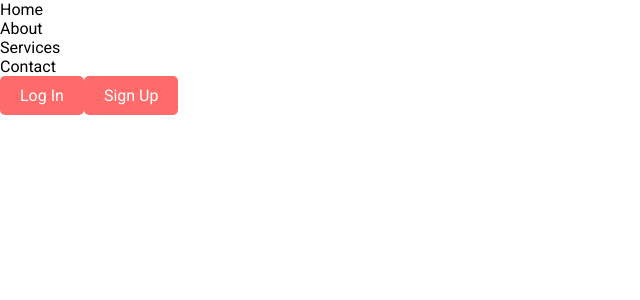
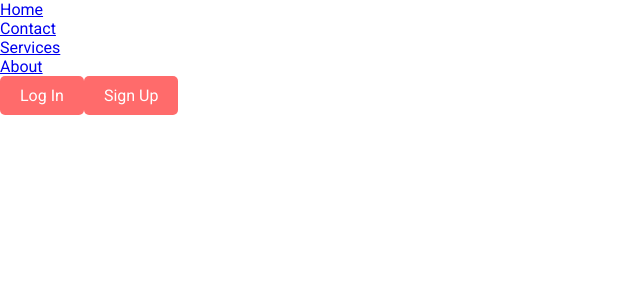
Before and after one commit to Pelani2/something-of-todo, a React (Create React App) app: page / in a window 1280 px wide. Shown: the top 300 px of the page, without its empty margins (0-640 px from the left). Built offline with nearby package versions, Linux system fonts and the light colour scheme.

Commit message:
added some links

```diff
--- a/src/components/buttons/login-and-signup/LoginAndSignupButton.css
+++ b/src/components/buttons/login-and-signup/LoginAndSignupButton.css
@@ -6,7 +6,7 @@
     padding: 10px 20px;
     font-size: 16px;
     cursor: pointer;
-    transition: background-color 0.3 ease;
+    transition: background-color 0.5 ease;
 }
 
 .login-signup-button:hover {
--- a/src/components/navbar/Navbar.js
+++ b/src/components/navbar/Navbar.js
@@ -1,25 +1,34 @@
 import React from "react";
 import "../navbar/NavbarStyles.css";
 import LoginAndSignupButton from "../buttons/login-and-signup/LoginAndSignupButton";
+import { Link } from "react-router-dom";
 
 export default function Navbar() {
     return(
-        <nav>
-            <ul>
+        <nav className="navbar">
+            <ul className="navbar__links">
                 <li>
-                    Home
+                    <Link to="/">
+                        Home
+                    </Link>
                 </li>
                 <li>
-                    About
+                    <Link to="/contactpage" >
+                        Contact
+                    </Link>
                 </li>
                 <li>
-                    Services
+                    <Link to="/servicespage" >
+                        Services
+                    </Link>
                 </li>
                 <li>
-                    Contact
+                    <Link to="/aboutpage" >
+                        About
+                    </Link>
                 </li>
             </ul>
-            <div>
+            <div className="navbar__buttons">
                 <LoginAndSignupButton text="Log In" />
                 <LoginAndSignupButton text="Sign Up" />
             </div>
```
